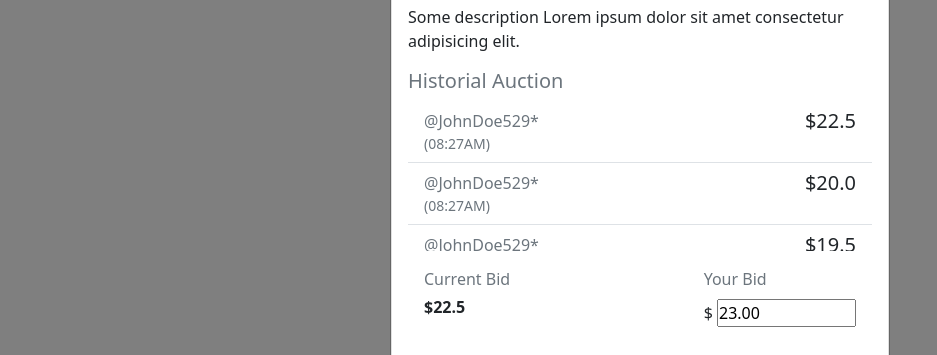
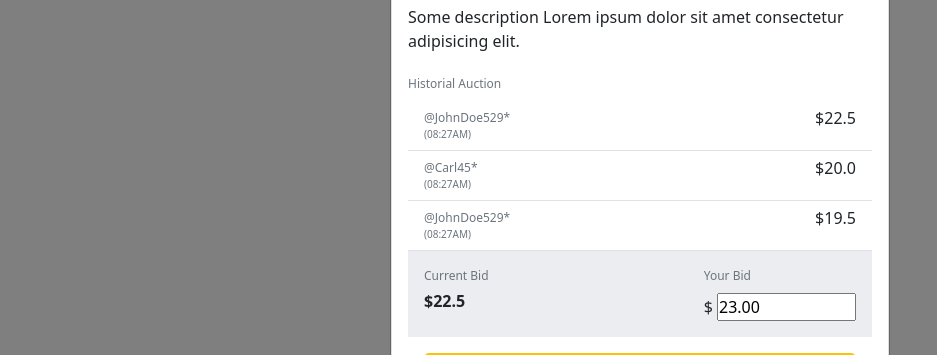
Before and after one commit to rafatoski/Auction-Template, a plain HTML site: page index.html in a window 1280 px wide. Both pictures are taken after a click on the button "Launch demo Product". Shown: the part 445-800 px from the top of the page, without its empty margins (0-937 px from the left). Drawn offline with nearby package versions, Linux system fonts and the light colour scheme.

Commit message:
Update 1
Some Visuals effects and details

```diff
--- a/index.html
+++ b/index.html
@@ -40,7 +40,7 @@
                         </div>
                     </div><!--- Previous Item Auction -->
                     <div class="d-flex flex-row justify-content-between px-3 py-2 border-bottom">
-                        <div class="d-flex flex-column"><span class="text-muted">@JohnDoe529&ast;</span> <small class="text-muted text-right">(08:27AM)</small></div>
+                        <div class="d-flex flex-column"><span class="text-muted">@Carl45&ast;</span> <small class="text-muted text-right">(08:27AM)</small></div>
                         <div class="d-flex flex-column">
                             <h5 class="mb-0">&dollar;20.0</h5>
                         </div>
@@ -52,13 +52,13 @@
                         </div>
                     </div><!--- Previous Item Auction -->
                     <div class="d-flex flex-row justify-content-between px-3 py-2 border-bottom">
-                        <div class="d-flex flex-column"><span class="text-muted">@JohnDoe529&ast;</span> <small class="text-muted text-right">(08:27AM)</small></div>
+                        <div class="d-flex flex-column"><span class="text-muted">@BenreO&ast;</span> <small class="text-muted text-right">(08:27AM)</small></div>
                         <div class="d-flex flex-column">
                             <h5 class="mb-0">&dollar;12.0</h5>
                         </div>
                     </div><!--- Previous Item Auction -->
                     <div class="d-flex flex-row justify-content-between px-3 py-2">
-                        <div class="d-flex flex-column"><span class="text-muted">@JohnDoe529&ast;</span> <small class="text-muted text-right">(08:27AM)</small></div>
+                        <div class="d-flex flex-column"><span class="text-muted">@JKFDue&ast;</span> <small class="text-muted text-right">(08:27AM)</small></div>
                         <div class="d-flex flex-column">
                             <h5 class="mb-0">&dollar;10.5</h5>
                         </div>
--- a/stylesProducts.css
+++ b/stylesProducts.css
@@ -4,3 +4,21 @@
     padding: 0;
     box-sizing: border-box;
 }
+
+
+.mid {
+    background: #ECEDF1
+}
+span.text-muted {
+    font-size: 12px;
+}
+small.text-muted {
+    font-size: 10px;
+}
+.text-muted {
+    --bs-text-opacity: 1;
+    color: #6c757d!important;
+}
+h5.mb-0 {
+    font-size: 1rem;
+}
```
